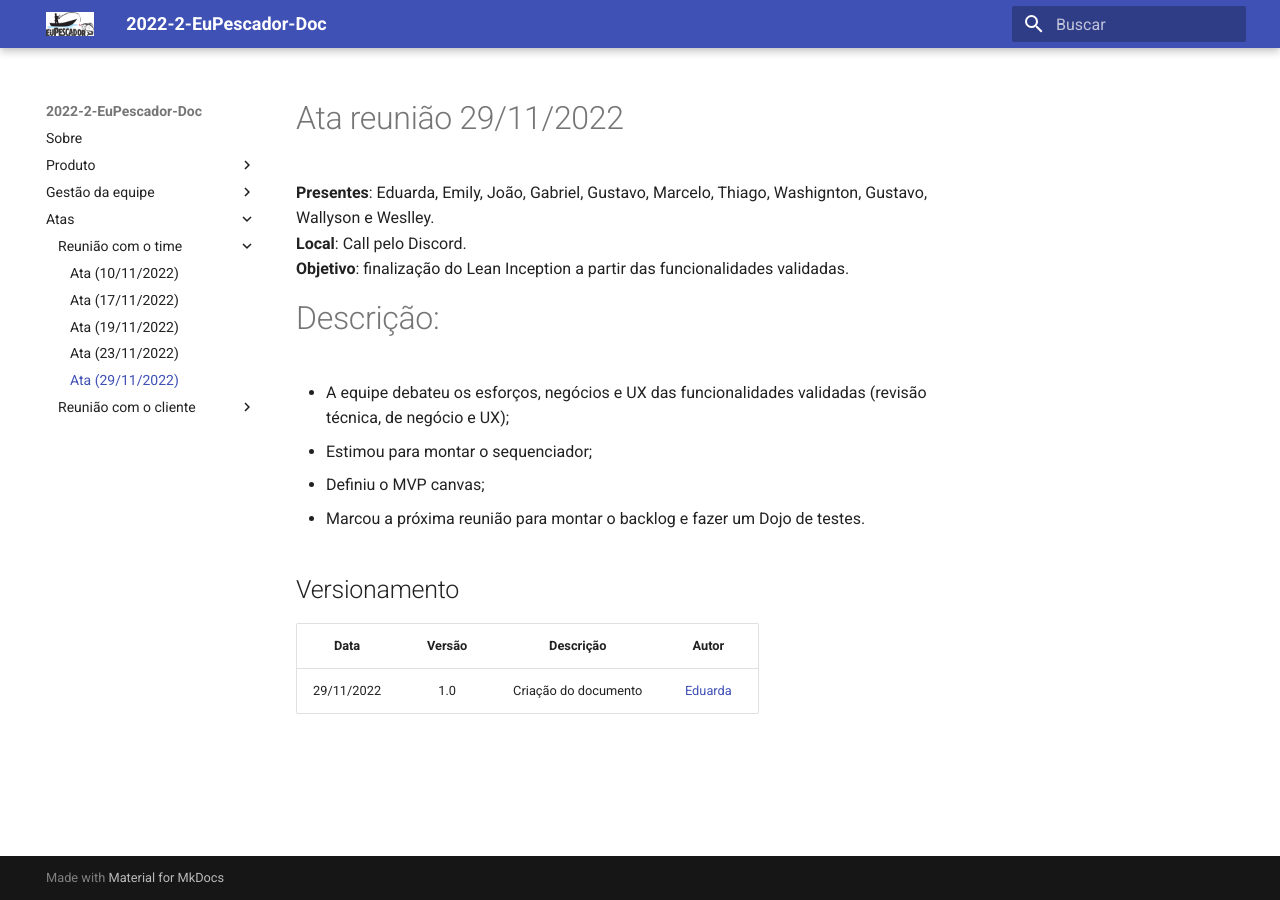
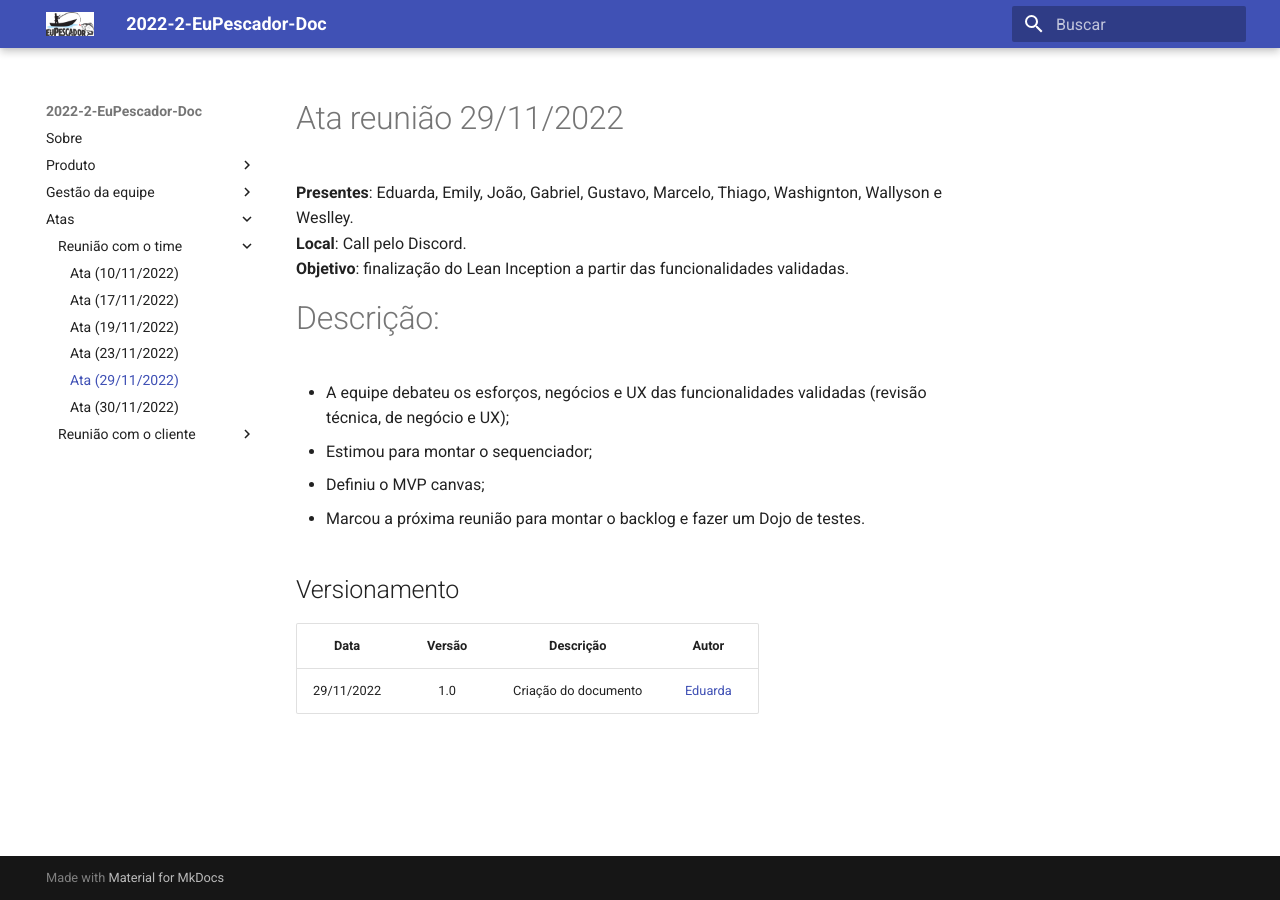
Before and after one commit to fga-eps-mds/2022-2-EuPescador-Doc, an MkDocs documentation site: the page built from docs/atas/reuniao-com-time/ata_29_11_22.md, in a window 1280 px wide. Built offline with MkDocs 1.6.1 and Material for MkDocs 9.7.7, drawn with Linux system fonts in a browser that asks for light colours; nearby versions of some CDN libraries.

Commit message:
add ata 30-11

```diff
--- a/docs/atas/reuniao-com-time/ata_29_11_22.md
+++ b/docs/atas/reuniao-com-time/ata_29_11_22.md
@@ -1,6 +1,6 @@
 # Ata reunião 29/11/2022
 
-**Presentes**: Eduarda, Emily, João, Gabriel, Gustavo, Marcelo, Thiago, Washignton, Gustavo, Wallyson e Weslley.</br>
+**Presentes**: Eduarda, Emily, João, Gabriel, Gustavo, Marcelo, Thiago, Washignton, Wallyson e Weslley.</br>
 **Local**: Call pelo Discord. </br>
 **Objetivo**: finalização do Lean Inception a partir das funcionalidades validadas.</br>
 
--- a/mkdocs.yml
+++ b/mkdocs.yml
@@ -32,6 +32,7 @@
       - Ata (19/11/2022): atas/reuniao-com-time/ata_19_11_22.md
       - Ata (23/11/2022): atas/reuniao-com-time/ata_23_11_22.md
       - Ata (29/11/2022): atas/reuniao-com-time/ata_29_11_22.md
+      - Ata (30/11/2022): atas/reuniao-com-time/ata_30_11_22.md
     - Reunião com o cliente:
       - Ata (11/11/2022): atas/reuniao-com-cliente/ata_11_11_22.md
       - Ata (18/11/2022): atas/reuniao-com-cliente/ata_18_11_22.md
```
Also changed, not shown: docs/atas/reuniao-com-time/ata_30_11_22.md (added, +23 -0 lines).
